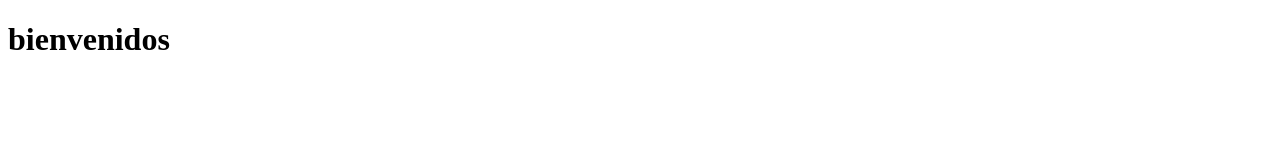
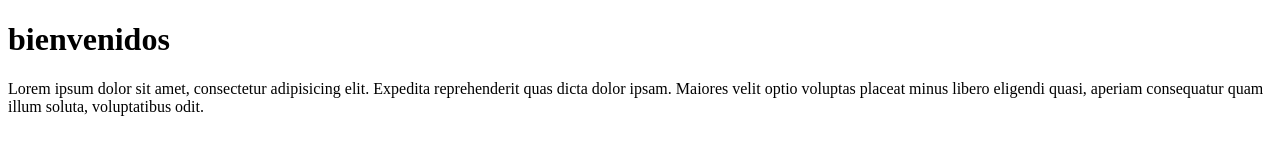
Before and after one commit to AndresOtero14/ProyectoPrueba, a plain HTML site: page index.html in a window 1280 px wide. Drawn offline with Linux system fonts and the light colour scheme.

Commit message:
agrego el footer y creo carpeta css para los estilos

```diff
--- a/index.html
+++ b/index.html
@@ -9,4 +9,7 @@
 <body>
     <h1> bienvenidos</h1>
 </body>
+<footer>
+    Lorem ipsum dolor sit amet, consectetur adipisicing elit. Expedita reprehenderit quas dicta dolor ipsam. Maiores velit optio voluptas placeat minus libero eligendi quasi, aperiam consequatur quam illum soluta, voluptatibus odit.
+</footer>
 </html>
```
Also changed, not shown: css/styles.css (added).
